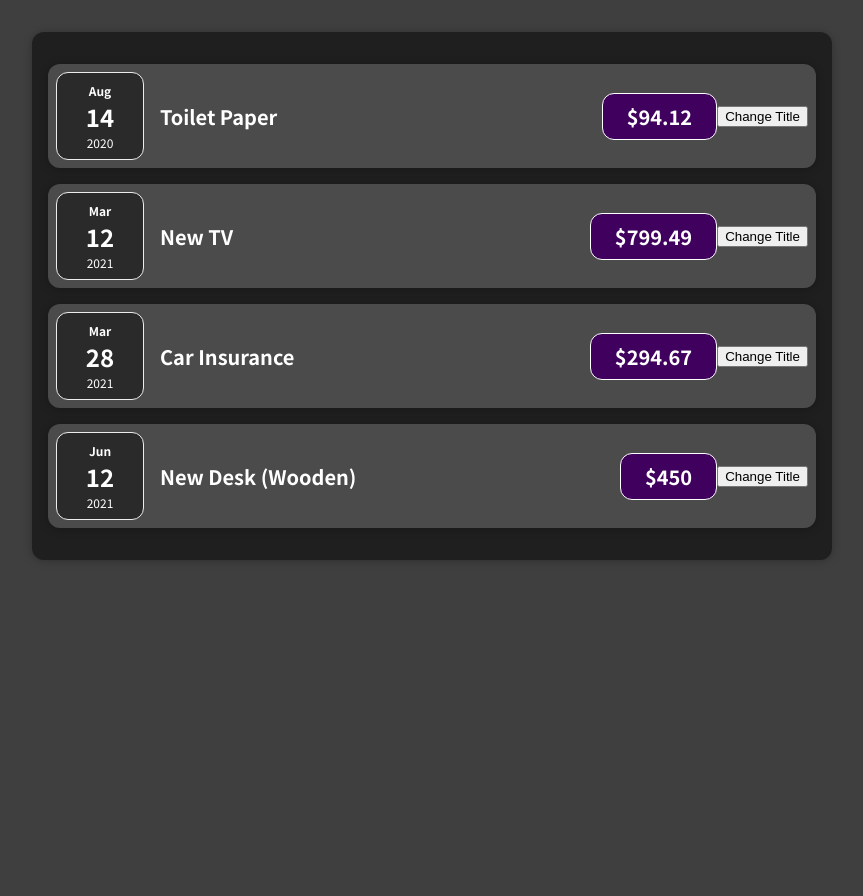
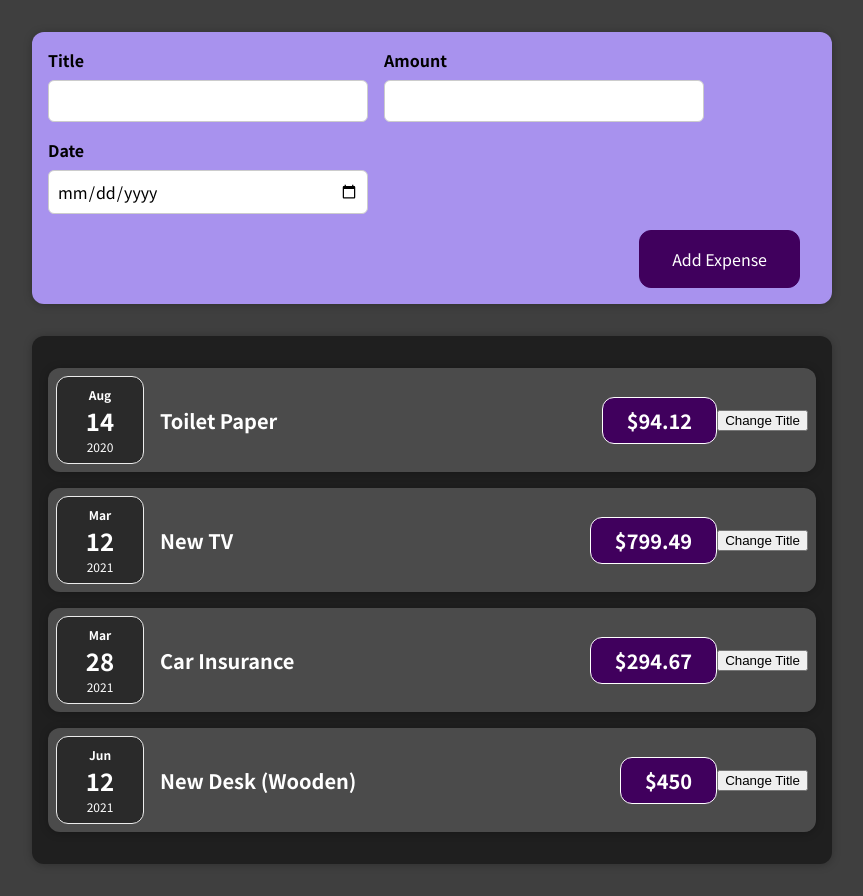
Before and after one commit to GennadiyMostov/Budeget-App, a React (Create React App) app: page / in a window 1280 px wide. Shown: the whole page, without its empty margins (208-1071 px from the left). Before the commit the page ends 800 px from the top, so only its background shows below. Built offline with nearby package versions, Linux system fonts and the light colour scheme.

Commit message:
Add NewExpense Form and Begin implementation for addExpense logic

```diff
--- a/src/App.js
+++ b/src/App.js
@@ -1,5 +1,6 @@
 import React from 'react';
 import Expenses from './components/Expenses/Expenses';
+import NewExpense from './components/NewExpense/NewExpense';
 
 const App = () => {
   const expenses = [
@@ -24,7 +25,18 @@
     },
   ];
 
-  return <Expenses items={expenses} />;
+  const addExpenseHandler = (passedExpenses) => {
+    console.log('From App.js');
+    console.log(passedExpenses);
+    expenses.push(passedExpenses);
+  };
+
+  return (
+    <div>
+      <NewExpense onAddExpense={addExpenseHandler} />
+      <Expenses items={expenses} />
+    </div>
+  );
 };
 
 export default App;
--- a/src/components/Expenses/ExpenseItem.js
+++ b/src/components/Expenses/ExpenseItem.js
@@ -1,17 +1,20 @@
-import React from 'react';
+import React, { useState } from 'react';
 import './ExpenseItem.css';
 import ExpenseDate from './ExpenseDate';
 import Card from '../UI/Card';
 
 const ExpenseItem = ({ title, amount, date }) => {
+  const [expenseTitle, setExpenseTitle] = useState(title);
+
   const clickHandler = () => {
-    console.log('clicked');
+    setExpenseTitle('Updated!');
   };
+
   return (
     <Card className='expense-item'>
       <ExpenseDate date={date} />
       <div className='expense-item__description'>
-        <h2>{title}</h2>
+        <h2>{expenseTitle}</h2>
         <div className='expense-item__price'>${amount}</div>
       </div>
       <button onClick={clickHandler}>Change Title</button>
--- /dev/null
+++ b/src/components/NewExpense/ExpenseForm.css
@@ -0,0 +1,26 @@
+.new-expense__controls {
+  display: flex;
+  flex-wrap: wrap;
+  gap: 1rem;
+  margin-bottom: 1rem;
+  text-align: left;
+}
+
+.new-expense__control label {
+  font-weight: bold;
+  margin-bottom: 0.5rem;
+  display: block;
+}
+
+.new-expense__control input {
+  font: inherit;
+  padding: 0.5rem;
+  border-radius: 6px;
+  border: 1px solid #ccc;
+  width: 20rem;
+  max-width: 100%;
+}
+
+.new-expense__actions {
+  text-align: right;
+}
--- /dev/null
+++ b/src/components/NewExpense/ExpenseForm.js
@@ -0,0 +1,78 @@
+import React, { useState } from 'react';
+import './ExpenseForm.css';
+
+const ExpenseForm = ({ onSaveExpenseData }) => {
+  const [expenseFormTitle, setExpenseFormTitle] = useState('');
+  const [expenseFormAmount, setExpenseFormAmount] = useState('');
+  const [expenseFormDate, setExpenseFormDate] = useState('');
+
+  //Title
+  const titleChangeHandler = (event) => {
+    setExpenseFormTitle(event.target.value);
+  };
+
+  //Amount
+  const amoutChangeHandler = (event) => {
+    setExpenseFormAmount(event.target.value);
+  };
+
+  //Date
+  const dateChangeHandler = (event) => {
+    setExpenseFormDate(event.target.value);
+  };
+  // Add Expense
+  const addExpenseHandler = (event) => {
+    event.preventDefault();
+    const expenseData = {
+      title: expenseFormTitle,
+      amount: expenseFormAmount,
+      date: expenseFormDate,
+    };
+
+    onSaveExpenseData(expenseData); //Call it and pass in your data as the argument
+
+    setExpenseFormTitle('');
+    setExpenseFormAmount('');
+    setExpenseFormDate('');
+  };
+
+  return (
+    <form onSubmit={addExpenseHandler}>
+      <div className='new-expense__controls'>
+        <div className='new-expense__control'>
+          <label>Title</label>
+          <input
+            type='text'
+            value={expenseFormTitle}
+            onChange={titleChangeHandler}
+          />
+        </div>
+        <div className='new-expense__control'>
+          <label>Amount</label>
+          <input
+            type='number'
+            min='0.01'
+            step='0.01'
+            value={expenseFormAmount}
+            onChange={amoutChangeHandler}
+          />
+        </div>
+        <div className='new-expense__control'>
+          <label>Date</label>
+          <input
+            type='date'
+            min='2023-01-01'
+            max='2024-12-31'
+            value={expenseFormDate}
+            onChange={dateChangeHandler}
+          />
+        </div>
+      </div>
+      <div className='new-expense__actions'>
+        <button type='submit'>Add Expense</button>
+      </div>
+    </form>
+  );
+};
+
+export default ExpenseForm;
--- /dev/null
+++ b/src/components/NewExpense/NewExpense.css
@@ -0,0 +1,38 @@
+.new-expense {
+  background-color: #a892ee;
+  padding: 1rem;
+  margin: 2rem auto;
+  width: 50rem;
+  max-width: 95%;
+  border-radius: 12px;
+  text-align: center;
+  box-shadow: 0 1px 8px rgba(0, 0, 0, 0.25);
+}
+
+.new-expense button {
+  font: inherit;
+  cursor: pointer;
+  padding: 1rem 2rem;
+  border: 1px solid #40005d;
+  background-color: #40005d;
+  color: white;
+  border-radius: 12px;
+  margin-right: 1rem;
+}
+
+.new-expense button:hover,
+.new-expense button:active {
+  background-color: #510674;
+  border-color: #510674;
+}
+
+.new-expense button.alternative {
+  color: #220131;
+  border-color: transparent;
+  background-color: transparent;
+}
+
+.new-expense button.alternative:hover,
+.new-expense button.alternative:active {
+  background-color: #ddb3f8;
+}
--- /dev/null
+++ b/src/components/NewExpense/NewExpense.js
@@ -0,0 +1,21 @@
+import React from 'react';
+import './NewExpense.css';
+import ExpenseForm from './ExpenseForm';
+
+const NewExpense = ({ onAddExpense }) => {
+  const saveExpenseDataHandler = (enteredExpenseData) => {
+    const expenseData = {
+      ...enteredExpenseData,
+      id: Math.random().toString(),
+    };
+    onAddExpense(expenseData);
+  };
+
+  return (
+    <div className='new-expense'>
+      <ExpenseForm onSaveExpenseData={saveExpenseDataHandler} />
+    </div>
+  );
+};
+
+export default NewExpense;
```
